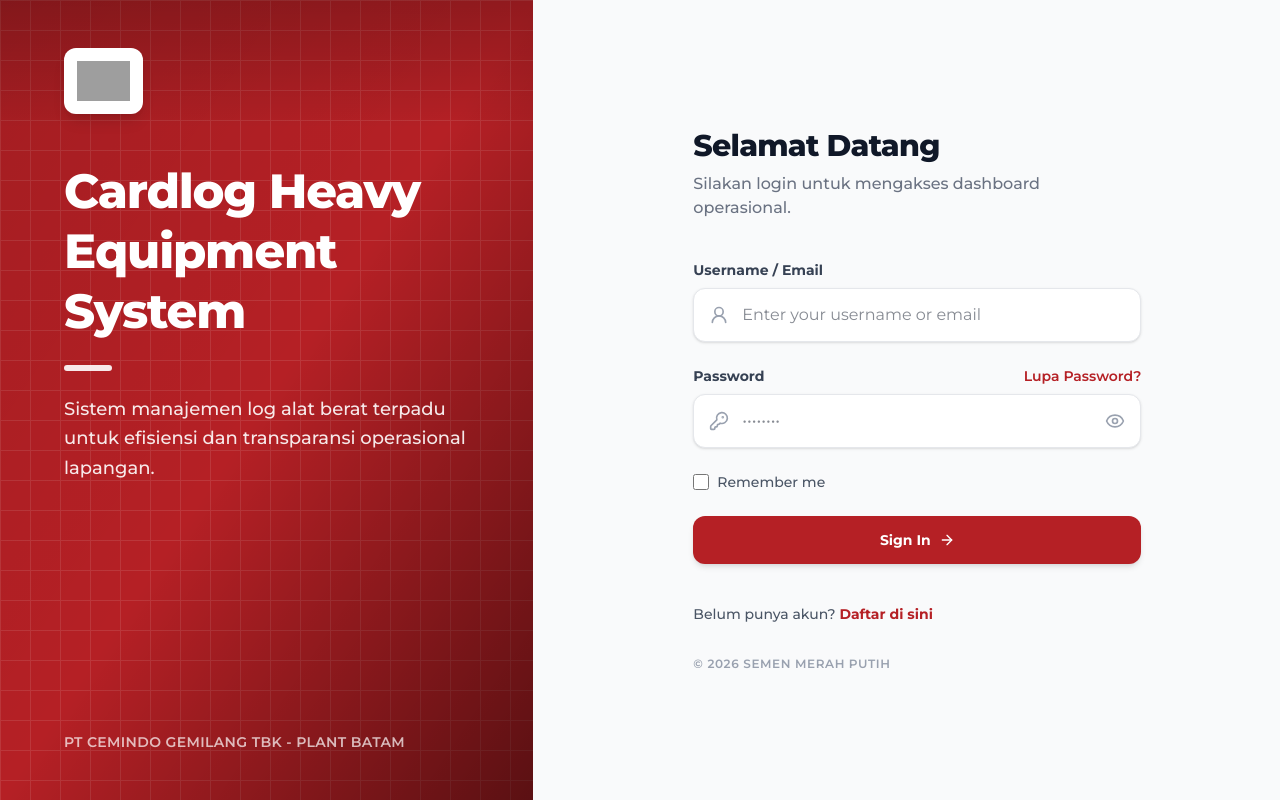
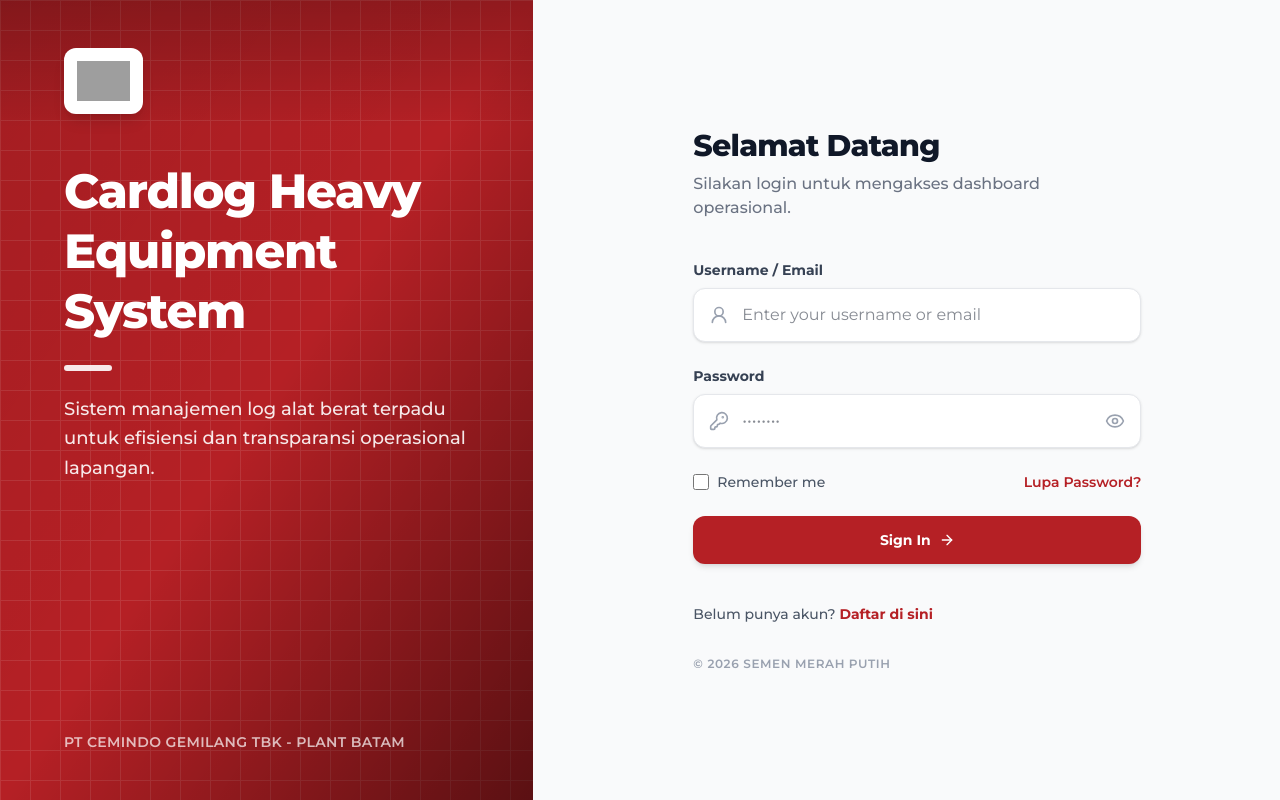
Before and after one commit to bmbngfriadi/ches, a React (Vite) app in the folder frontend/: page /#/login in a window 1280 px wide. Built offline with nearby package versions, Linux system fonts and the light colour scheme; grey boxes are pictures that could not be loaded.

Commit message:
UI: Pindahkan posisi tautan Lupa Password ke bawah input password sejajar dengan Remember Me

```diff
--- a/frontend/src/pages/Login.jsx
+++ b/frontend/src/pages/Login.jsx
@@ -121,14 +121,9 @@ export default function Login() {
             </div>
 
             <div>
-              <div className="flex justify-between items-center mb-2">
-                <label htmlFor="password" className="block text-sm font-bold text-gray-700 dark:text-gray-300">
+              <label htmlFor="password" className="block text-sm font-bold text-gray-700 dark:text-gray-300 mb-2">
                 Password
               </label>
-                <Link to="/forgot-password" className="text-sm font-semibold text-[#b52025] hover:text-[#8c191c] transition-colors">
-                  Lupa Password?
-                </Link>
-              </div>
               <div className="relative group">
                 <div className="absolute inset-y-0 left-0 pl-4 flex items-center pointer-events-none">
                   <KeyRound className="h-5 w-5 text-gray-400 group-focus-within:text-[#b52025] transition-colors" />
@@ -151,6 +146,7 @@ export default function Login() {
               </div>
             </div>
 
+            <div className="flex items-center justify-between">
               <div className="flex items-center">
                 <input
                   id="remember-me"
@@ -161,6 +157,10 @@ export default function Login() {
                 <label htmlFor="remember-me" className="ml-2 block text-sm font-medium text-gray-600 dark:text-gray-400 cursor-pointer">
                   Remember me
                 </label>
+              </div>
+              <Link to="/forgot-password" className="text-sm font-semibold text-[#b52025] hover:text-[#8c191c] transition-colors">
+                Lupa Password?
+              </Link>
             </div>
 
             <button
```
Lines whose indentation alone changed are shown as unchanged.
